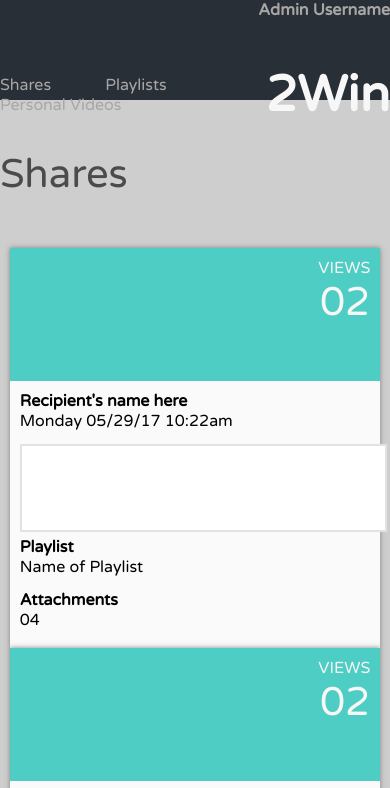
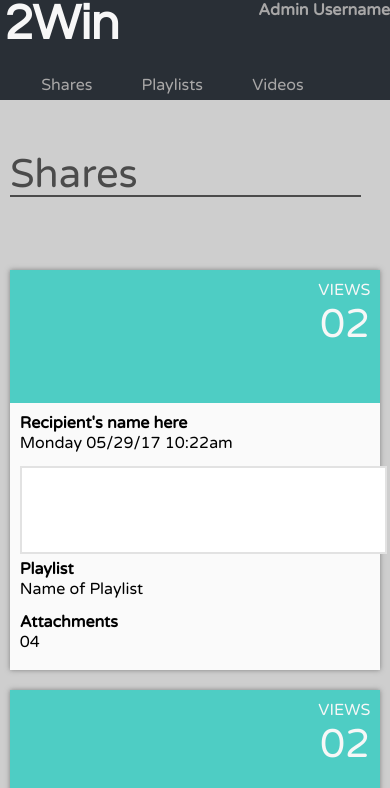
Before and after one commit to wheresmytyphone/staticcomptwo, a plain HTML site: page index.html in a window 390 px wide. Shown: the top 788 px of the page. Drawn offline with Linux system fonts and the light colour scheme.

Commit message:
basic responsiveness

```diff
--- a/index.html
+++ b/index.html
@@ -4,7 +4,7 @@
     <meta charset="utf-8">
     <title>2Win</title>
     <link rel="stylesheet" href="style.css">
-    <link href="https://fonts.googleapis.com/css?family=Varela+Round" rel="stylesheet">
+    <link href="https://fonts.googleapis.com/css?family=Poppins|Questrial|Varela+Round" rel="stylesheet">
     <meta name="viewport" content="width=device-width, initial-scale=1">
   </head>
   <body>
@@ -13,12 +13,15 @@
       <div class="nav">
         <p class="links">Shares</p>
         <p class="links">Playlists</p>
-        <p class="links">Personal Videos</p>
+        <p class="links p-video">Personal Videos</p>
+        <p class="links video">Videos</p>
         <h1 class="logo">2Win</h1>
       </div>
     </header>
 
     <p class="shares">Shares</p>
+    <hr>
+
     <div class="container">
       <div class="card">
         <div class="card-header card-header1">
--- a/style.css
+++ b/style.css
@@ -25,6 +25,7 @@ header {
   top: 5px;
   font-size: 50px;
   text-align: right;
+  font-family: "questrial"
 }
 
 .username {
@@ -38,17 +39,28 @@ header p {
   display: inline-block;
 }
 
+.video {
+  display: none;
+}
+
 .shares {
-  margin: 50px 0px;
+  margin: 50px 0px 50px 10px;;
   font-size: 40px;
   color: #4B4B4B;
 }
 
+hr {
+  position: relative;
+  bottom: 53px;
+  border: 1px solid #4B4B4B;
+  width: 90%;
+  margin-left: 10px;
+}
 .card {
   width: 300px;
   height: 400px;
   display: inline-block;
-  margin: 5px;
+  margin: 10px 5px;
   background-color: #FAFAFA;
   box-shadow: 0px 0px 5px  #7F7F7F
 }
@@ -91,7 +103,7 @@ input {
 
   .card {
     width: 95%;
-    margin: auto;
+    margin: 20px auto;
     display: block;
   }
 
@@ -101,10 +113,46 @@ input {
   }*/
 }
 
-@media (max-width: 330px) {
+@media (max-width: 500px) {
+
+  .p-video {
+    display: none;
+  }
+
+  .video {
+    display: inline;
+  }
+}
+
+@media (max-width: 400px) {
 
   .logo {
+    /*text-align: center;*/
+    position: absolute;
+    bottom: 50px;
+  }
+
+  .links {
+    margin-right: 45px;
+  }
+
+
+  .logo {
+    top: -2px;
+    left: 5px;
+  }
+
+  .video {
+    display: inline;
+  }
+
+  .header {
+    height: 150px;
+  }
+
+  .nav {
     text-align: center;
   }
 
+
 }
```
